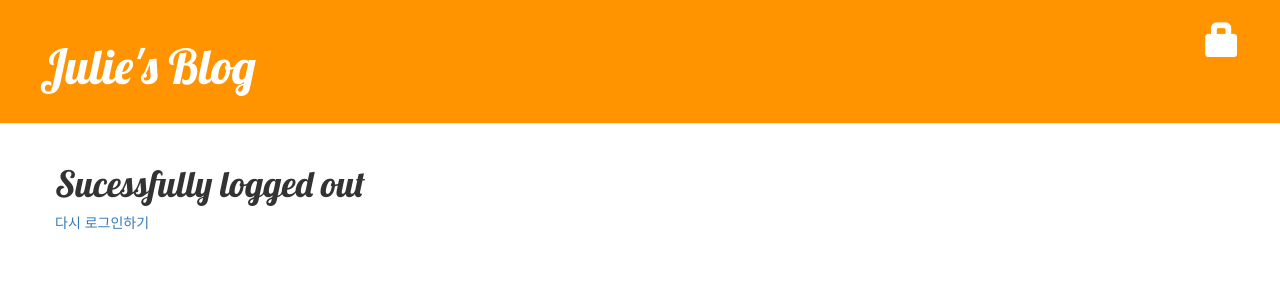
After one commit to julie00lee/my-first-blog, a Django app: template blog/templates/registration/logged_out.html in a window 1280 px wide. The commit adds this page. Shown: the top 300 px of the page. Run offline with Django 3.2, Linux system fonts and the light colour scheme; the template is opened without the code that fills it, so the values that code supplies are empty; some libraries are stand-ins or nearby versions.

Commit message:
modified log out action

```diff
--- /dev/null
+++ b/blog/templates/registration/logged_out.html
@@ -0,0 +1,8 @@
+{% extends "blog/base.html" %}
+
+{% block content %}
+
+
+    <h1>Sucessfully logged out</h1>
+	<p><a href="{%url 'login'%}">다시 로그인하기</a></p>
+{% endblock %}
--- a/mysite/urls.py
+++ b/mysite/urls.py
@@ -20,6 +20,6 @@ from django.contrib.auth import views
 urlpatterns = [
     path('admin/', admin.site.urls),
     path('login/', views.LoginView.as_view(), name='login'),
-    path('logout/', views.LoginView.as_view(), name='logout',kwargs={'next_page': '/'}),
+    path('logout/', views.LogoutView.as_view(next_page='/'), name='logout'),
     path('', include('blog.urls')),
 ]
```
Also changed, not shown: blog/templates/registration/login.html (+3 -4 lines).
